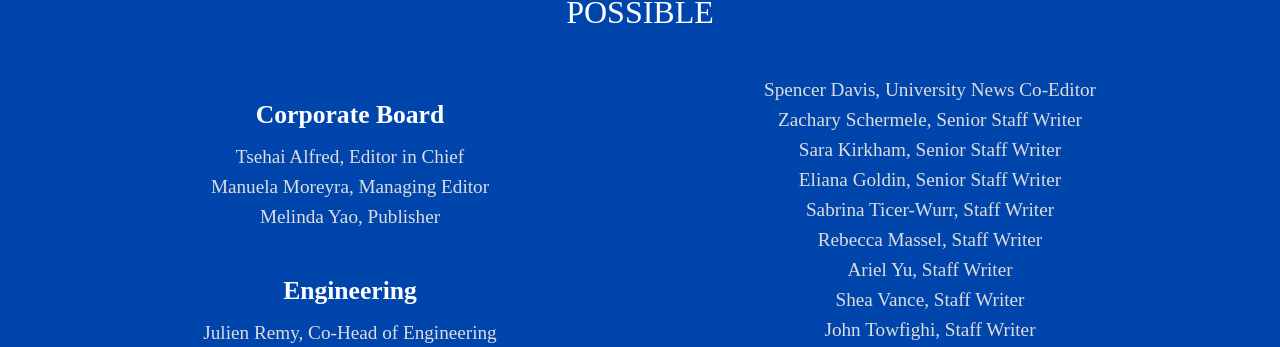
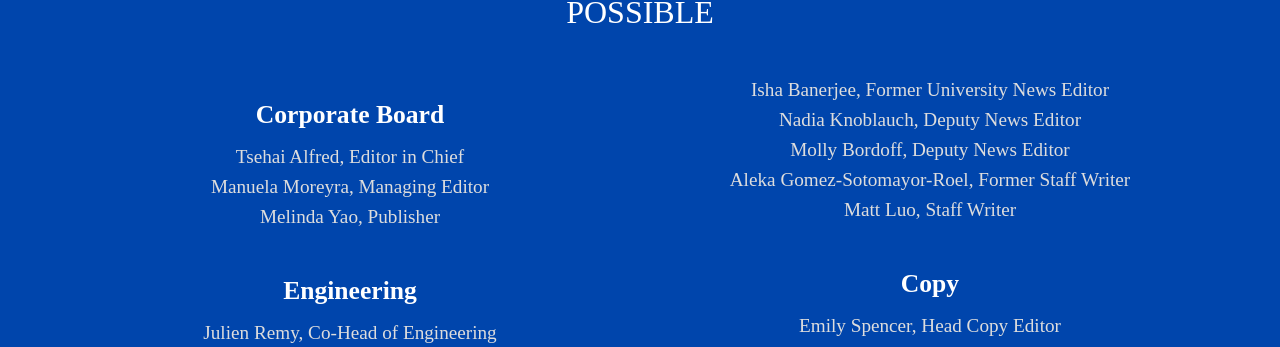
Before and after one commit to spectatorpublishing/president-2025-se, a React (Create React App) app: page / in a window 1280 px wide. Shown: the part 2448-2795 px from the top of the page. Built offline with nearby package versions, Linux system fonts and the light colour scheme; a web font is replaced by a local one.

Commit message:
updating for SE 26

```diff
--- a/package.json
+++ b/package.json
@@ -2,7 +2,7 @@
   "name": "presidential-edition",
   "version": "0.1.0",
   "private": true,
-  "homepage": "https://president2023.columbiaspectator.com",
+  "homepage": "https://president2026.columbiaspectator.com",
   "dependencies": {
     "@testing-library/jest-dom": "^5.16.5",
     "@testing-library/react": "^13.4.0",
--- a/public/index.html
+++ b/public/index.html
@@ -6,22 +6,22 @@
   <link rel="icon" href="https://s3.amazonaws.com/year-in-review-assets/CDS_Favicon.ico" />
   <meta name="viewport" content="width=device-width, initial-scale=1" />
   <meta name="theme-color" content="#000000" />
-  <meta name="description" content="Special Coverage | Columbia's 20th President" />
+  <meta name="description" content="Special Coverage | Five Presidents, Four Years" />
 
   <meta name="apple-mobile-web-app-capable" content="yes">
   <meta name="mobile-web-app-capable" content="yes">
   <meta name="twitter:card" content="summary_large_image">
   </meta>
-  <meta name="twitter:title" content="Special Coverage | Columbia's 20th President" />
+  <meta name="twitter:title" content="Special Coverage | Five Presidents, Four Years" />
   <meta name="twitter:site" content="@ColumbiaSpec" />
-  <meta property="og:title" content="Special Coverage | Columbia's 20th President" />
+  <meta property="og:title" content="Special Coverage | Five Presidents, Four Years" />
 
   <!-- Replace below links with the main image for the edition when it becomes available -->
   <meta property="og:image"
-    content="https://cloudfront-us-east-1.images.arcpublishing.com/spectator/XYLHK2ST4JHLTKDB3JORMYLL7Q.jpg" />
+    content="https://www.columbiaspectator.com/resizer/v2/DZJBOWTLQFGH5GLSNPLNLO6LBM.jpg?auth=c39df7bb11b0dbcc34dbb7ec3fa3fba258ab9b87056ac5b5f99ef3bddbe93c96" />
   <meta name="twitter:image"
-    content="https://cloudfront-us-east-1.images.arcpublishing.com/spectator/XYLHK2ST4JHLTKDB3JORMYLL7Q.jpg" />
-  <link rel="apple-touch-icon" href="https://cloudfront-us-east-1.images.arcpublishing.com/spectator/XYLHK2ST4JHLTKDB3JORMYLL7Q.jpg" />
+    content="https://www.columbiaspectator.com/resizer/v2/DZJBOWTLQFGH5GLSNPLNLO6LBM.jpg?auth=c39df7bb11b0dbcc34dbb7ec3fa3fba258ab9b87056ac5b5f99ef3bddbe93c96" />
+  <link rel="apple-touch-icon" href="https://www.columbiaspectator.com/resizer/v2/DZJBOWTLQFGH5GLSNPLNLO6LBM.jpg?auth=c39df7bb11b0dbcc34dbb7ec3fa3fba258ab9b87056ac5b5f99ef3bddbe93c96" />
   <!--
       manifest.json provides metadata used when your web app is installed on a
       user's mobile device or desktop. See https://developers.google.com/web/fundamentals/web-app-manifest/
@@ -36,7 +36,7 @@
       work correctly both with client-side routing and a non-root public URL.
       Learn how to configure a non-root public URL by running `npm run build`.
     -->
-  <title>Special Coverage | Columbia's 20th President</title>
+  <title>Special Coverage | Five Presidents, Four Years</title>
   <!-- Google tag (gtag.js) -->
 <script async src="https://www.googletagmanager.com/gtag/js?id=G-XHQ74G1EZR"></script>
 <script>
--- a/src/components/Navigation.jsx
+++ b/src/components/Navigation.jsx
@@ -74,7 +74,7 @@ const Navigation = () => {
           width:"14rem",
         }} src="https://spec-imagehosting.s3.amazonaws.com/CDSwhitemasthead.png"></LogoImage></a>
       </Logo>
-      <Title>Special Coverage | Columbia's 20th President</Title>
+      <Title>Special Coverage | Five Presidents, Four Years</Title>
       <NavBody>
         {sections.map((section, index) => (
              <HashLink smooth to={section.url} exact={section.exact} style={{textDecoration:'none'}}>
--- a/src/components/TopNavigation.jsx
+++ b/src/components/TopNavigation.jsx
@@ -103,7 +103,7 @@ const TopNavigation = () => {
                 <LogoContainer>
                     <LogoImage src="/ColumbiaDailySpectatorMasthead.png" alt="Columbia Spectator" />
                 </LogoContainer>
-                <SubTitle>Special Coverage | Columbia's 21st President</SubTitle>
+                <SubTitle>Special Coverage | Five Presidents, Four Years</SubTitle>
             </TopBar>
             <LinksContainer>
                 {sections.map((section, index) => (
--- a/src/data/credits.js
+++ b/src/data/credits.js
@@ -32,53 +32,73 @@ export const credits = {
   ],
   "University News": [
     {
-        "staff_name": "Emily Pickering",
-        "title": "University News Co-Editor"
+      "staff_name": "Spencer Davis",
+      "title": "University News Editor"
     },
     {
-        "staff_name": "Spencer Davis",
-        "title": "University News Co-Editor"
+      "staff_name": "Emily Pickering",
+      "title": "University News Editor"
     },
     {
-        "staff_name": "Zachary Schermele",
-        "title": "Senior Staff Writer"
-      },
-      {
-        "staff_name": "Sara Kirkham",
-        "title": "Senior Staff Writer"
-      },
-      {
-        "staff_name": "Eliana Goldin",
-        "title": "Senior Staff Writer"
-      },
-      {
-        "staff_name": "Sabrina Ticer-Wurr",
+      "staff_name": "Pedro Meerbaum",
       "title": "Staff Writer"
     },
     {
-        "staff_name": "Rebecca Massel",
+      "staff_name": "Celine Chien",
       "title": "Staff Writer"
     },
     {
-        "staff_name": "Ariel Yu",
+      "staff_name": "Joseph Zuloaga",
+      "title": "Deputy News Editor"
+    },
+    {
+      "staff_name": "Colette Carbonara",
+      "title": "Deputy News Editor"
+    },
+    {
+      "staff_name": "Theresa Cullen",
       "title": "Staff Writer"
     },
     {
-        "staff_name": "Shea Vance",
+      "staff_name": "Ashley Flores",
       "title": "Staff Writer"
     },
     {
-        "staff_name": "John Towfighi",
-        "title": "Staff Writer"
+      "staff_name": "Sarah Huddleston",
+      "title": "Former University News Editor"
     },
     {
-        "staff_name": "Ayaan Ali",
-        "title": "Staff Writer"
+      "staff_name": "Shea Vance",
+      "title": "Former University News Editor"
     },
     {
-        "staff_name": "Apurva Chakravarthy",
+      "staff_name": "Emily Forgash",
+      "title": "Former Deputy News Editor"
+    },
+    {
+      "staff_name": "Esha Karam",
+      "title": "Former Managing Editor"
+    },
+    {
+      "staff_name": "Isha Banerjee",
+      "title": "Former University News Editor"
+    },
+    {
+      "staff_name": "Nadia Knoblauch",
+      "title": "Deputy News Editor"
+    },
+    {
+      "staff_name": "Molly Bordoff",
+      "title": "Deputy News Editor"
+    },
+    {
+      "staff_name": "Aleka Gomez-Sotomayor-Roel",
+      "title": "Former Staff Writer"
+    },
+    {
+      "staff_name": "Matt Luo",
       "title": "Staff Writer"
-      },
+    }
     ],
   // "City News": [
   //     {
@@ -180,6 +200,74 @@ export const credits = {
         "staff_name": "Gigi Chen",
         "title": "Deputy Copy Editor"
       },
+      {
+        "staff_name": "Eric Aguilar",
+        "title": "Senior Associate Copy Editor"
+      },
+      {
+        "staff_name": "Dalina Cao",
+        "title": "Senior Associate Copy Editor"
+      },
+      {
+        "staff_name": "Yoona Lee",
+        "title": "Senior Associate Copy Editor"
+      },
+      {
+        "staff_name": "Ames Yu",
+        "title": "Senior Associate Copy Editor"
+      },
+      {
+        "staff_name": "Sebastian Cunto-Araujo",
+        "title": "Senior Associate Copy Editor"
+      },
+      {
+        "staff_name": "Jordan Straub",
+        "title": "Senior Associate Copy Editor"
+      },
+      {
+        "staff_name": "Maxwell Gaynor",
+        "title": "Associate Copy Editor"
+      },
+      {
+        "staff_name": "Sreya Gupta",
+        "title": "Associate Copy Editor"
+      },
+      {
+        "staff_name": "Grace Mazer",
+        "title": "Associate Copy Editor"
+      },
+      {
+        "staff_name": "Kathleen Yang",
+        "title": "Associate Copy Editor"
+      },
+      {
+        "staff_name": "Finn Brown",
+        "title": "Associate Copy Editor"
+      },
+      {
+        "staff_name": "June Liu",
+        "title": "Associate Copy Editor"
+      },
+      {
+        "staff_name": "Skerry Lu",
+        "title": "Associate Copy Editor"
+      },
+      {
+        "staff_name": "Serena Miles",
+        "title": "Associate Copy Editor"
+      },
+      {
+        "staff_name": "Claire Murray",
+        "title": "Associate Copy Editor"
+      },
+      {
+        "staff_name": "Kelly Sung",
+        "title": "Associate Copy Editor"
+      },
+      {
+        "staff_name": "Lynn Tang",
+        "title": "Associate Copy Editor"
+      }
     ],
   // "Engagement": [
   //     {
```
Lines whose indentation alone changed are shown as unchanged.
